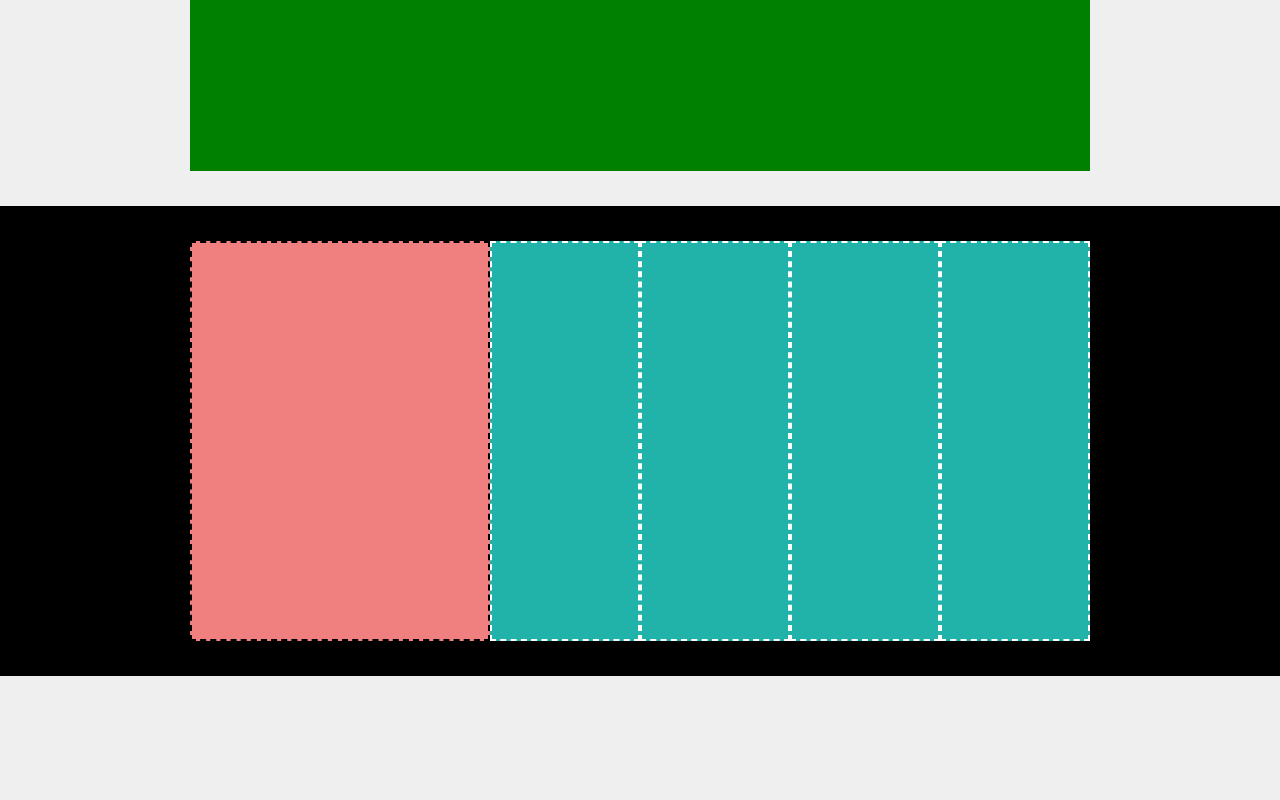
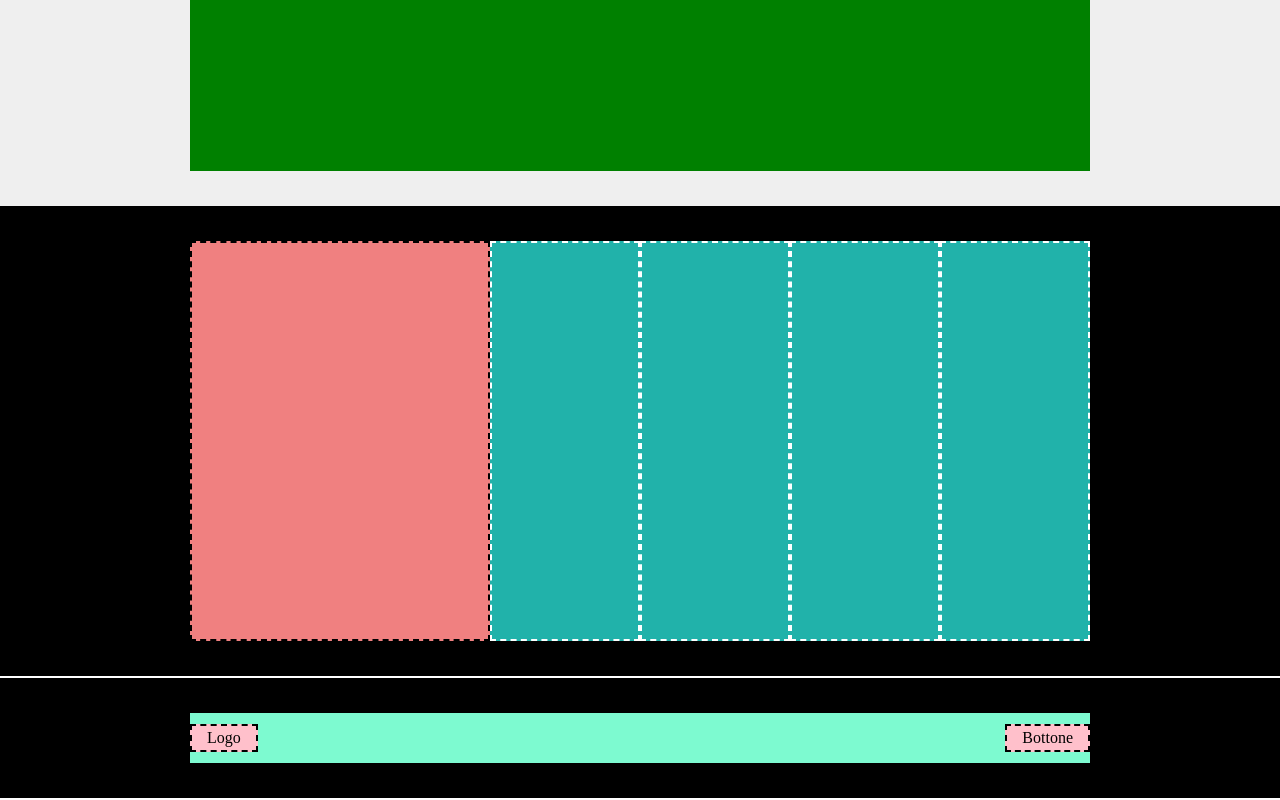
Before and after one commit to steliancruceanu99/htmlcss-struttura-discord, a plain HTML site: page index.html in a window 1280 px wide. Shown: the part 2342-3142 px from the top of the page. Before the commit the page ends 3018 px from the top, so only its background shows below. Drawn offline with Linux system fonts and the light colour scheme.

Commit message:
ADD: footer section and his features

```diff
--- a/css/app.css
+++ b/css/app.css
@@ -52,6 +52,9 @@ body{
 .col-80{
     width: 80%;
 }
+.p-5{
+    padding: 0 auto;
+}
 .p-10{
     padding: 40px 10px;
 }
@@ -71,15 +74,7 @@ body{
     background-color:#add8e6 ;
     padding: 20px;
 }
-
-/* MAIN */
-
-.violet-container{
-    background-color:#ee81ee;
-    height: 350px;
-    width: 700px;
-}
-
+/* CONTAINERS FEATURES */
 .dash-cont-1{
     height: 350px;
     width: 900px;
@@ -93,9 +88,40 @@ body{
     height: 400px;
     width: 900px;
 }
+
+.dash-cont-4{
+    height: 50px;
+    width: 900px;
+}
 .container{
     display: flex;
 }
+.dp-cont-4{
+   align-items: center;
+   justify-content: space-between;
+   flex-direction: row;
+}
+.ft-logo{
+    padding: 0;
+    margin: 0;
+ }
+ .ft-button{
+    padding: 0;
+    margin: 0;
+ }
+
+.bd-bottom-white{
+    border-bottom:2px solid white;
+}
+/* MAIN */
+
+.violet-container{
+    background-color:#ee81ee;
+    height: 350px;
+    width: 700px;
+}
+
+
 
 /* BACKROUND COLORS */
 
@@ -137,6 +163,12 @@ body{
     border:2px dashed black;
     padding: 16px;
 }
+.debug .row-ft{
+    border:2px dashed black;
+    padding: 3px 15px;
+    background-color:pink ;
+    gap: 400px;
+}
 
 .p-35 .row{
     border: 2px dashed black;
--- a/index.html
+++ b/index.html
@@ -65,7 +65,7 @@
         </section>
 
         <!--SESTA SLIDE -->
-        <section class="bg-black p-35 ">
+        <section class="bg-black p-35 bd-bottom-white">
             <div class="container dash-cont-3 debug">
                 <div class="col-32 row bg-red">
                 </div>
@@ -81,7 +81,16 @@
         </section>
     </main>
     <footer>
-
+        <section class="bg-black p-35 bd-bottom-white">
+            <div class="container bg-acqua-light dash-cont-4 dp-cont-4 debug ">
+                <div class="row-ft ft-logo">
+                    Logo
+                </div>
+                <div class="row-ft ft-button">
+                    Bottone
+                </div>
+            </div>
+        </section>
     </footer>
 </body>
 </html>
```
